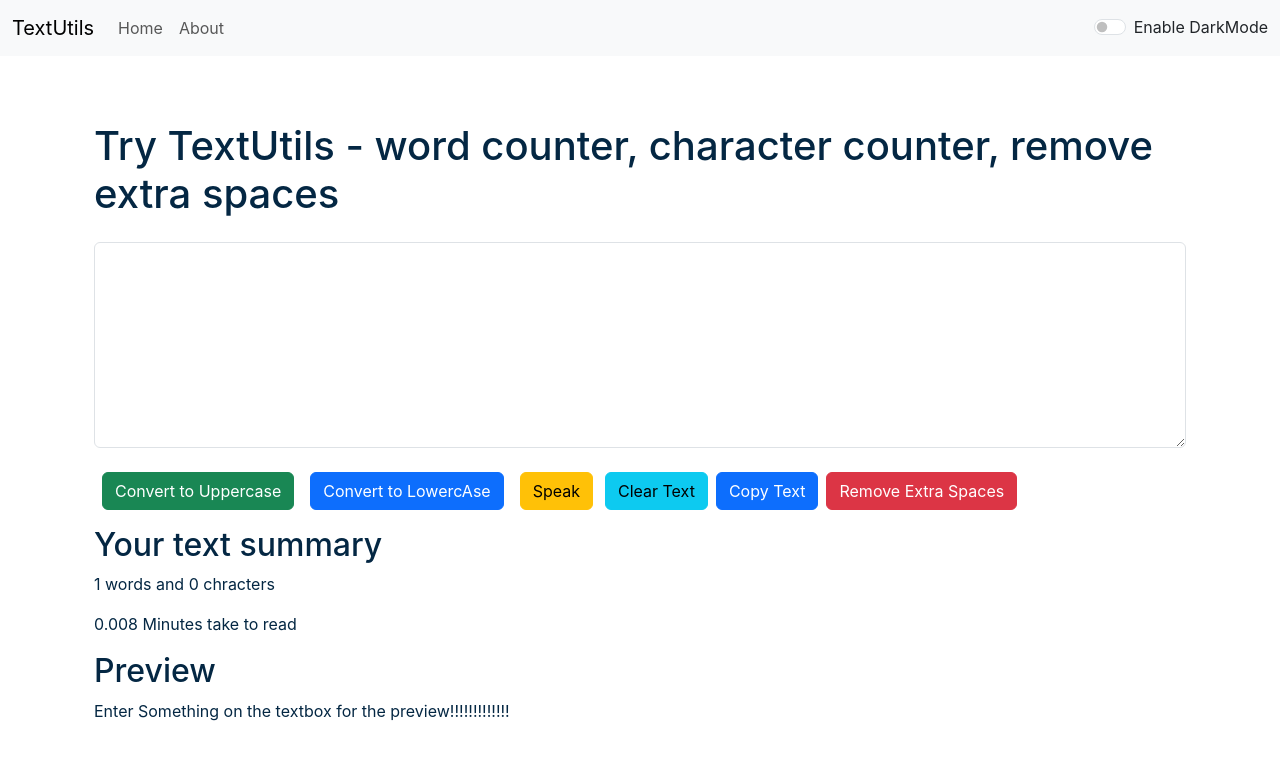
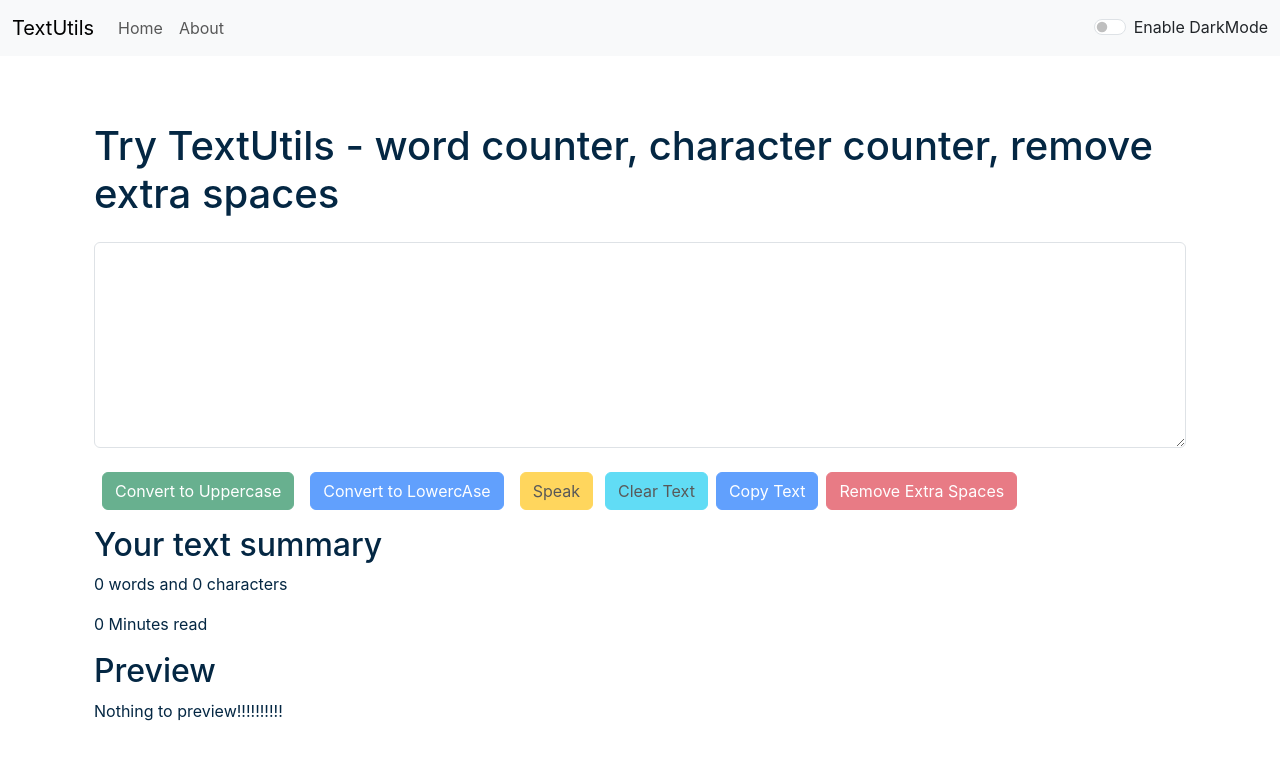
Before and after one commit to Vaibhavdixit1/TextSculptor, a React (Create React App) app: page / in a window 1280 px wide. Shown: the top 760 px of the page. Built offline with nearby package versions, Linux system fonts and the light colour scheme.

Commit message:
another things updated

```diff
--- a/src/Components/TextForm.js
+++ b/src/Components/TextForm.js
@@ -48,34 +48,32 @@ const handleExtraSpaces = () => {
           <textarea className="form-control" value={text} onChange={handleOnChange} style={{backgroundColor: props.mode==='dark'?'#13466e':'white', color: props.mode==='dark'?'white':'#042743'}} id="myBox" rows="8"></textarea>
           </div>
         </div>
-        <button
+        <button disabled={text.length===0}
           className="btn btn-success mx-2 "
           onClick={handleuppercaseclick}
         >
           Convert to Uppercase
         </button>
-        <button className="btn btn-primary mx-2" onClick={handleLoClick}>
+        <button disabled={text.length===0} className="btn btn-primary mx-2" onClick={handleLoClick}>
           Convert to LowercAse
         </button>
-        <button
+        <button disabled={text.length===0}
           type="submit"
           onClick={speak}
           className="btn btn-warning mx-2 my-2"
         >
           Speak
         </button>
-        <button  className="btn btn-info mx-1 my-1" onClick={handleClearClick}>Clear Text</button>
-        <button  className="btn btn-primary mx-1 my-1" onClick={handleCopy}>Copy Text</button>
-        <button  className="btn btn-danger mx-1 my-1" onClick={handleExtraSpaces}>Remove Extra Spaces</button>
+        <button disabled={text.length===0} className="btn btn-info mx-1 my-1" onClick={handleClearClick}>Clear Text</button>
+        <button disabled={text.length===0} className="btn btn-primary mx-1 my-1" onClick={handleCopy}>Copy Text</button>
+        <button disabled={text.length===0} className="btn btn-danger mx-1 my-1" onClick={handleExtraSpaces}>Remove Extra Spaces</button>
       </div>
       <div className="container my-2 "style={{color: props.mode==='dark'?'white':'#042743'}}>
         <h2>Your text summary</h2>
-        <p>
-          {text.split(" ").length} words and {text.length} chracters
-        </p>
-        <p>{0.008 * text.split(" ").length} Minutes take to read</p>
+        <p>{text.split(/\s+/).filter((element)=>{return element.length!==0}).length} words and {text.length} characters</p>
+        <p>{0.008 *  text.split(/\s+/).filter((element)=>{return element.length!==0}).length} Minutes read</p>
         <h2>Preview</h2>
-            <p>{text.length>0?text:"Enter Something on the textbox for the preview!!!!!!!!!!!!!"}</p>
+            <p>{text.length>0?text:"Nothing to preview!!!!!!!!!!"}</p>
       </div>
     </>
   );
```
